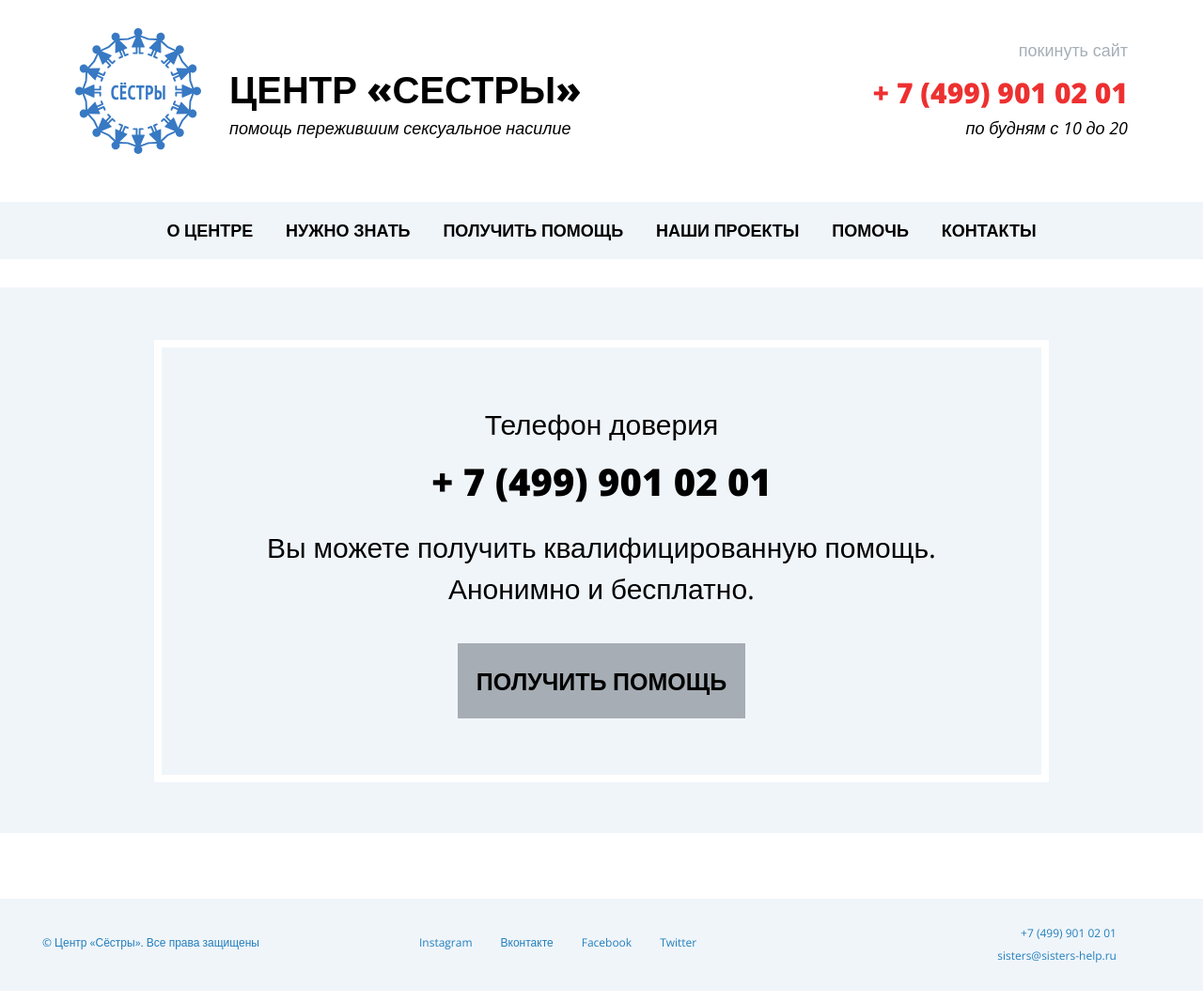
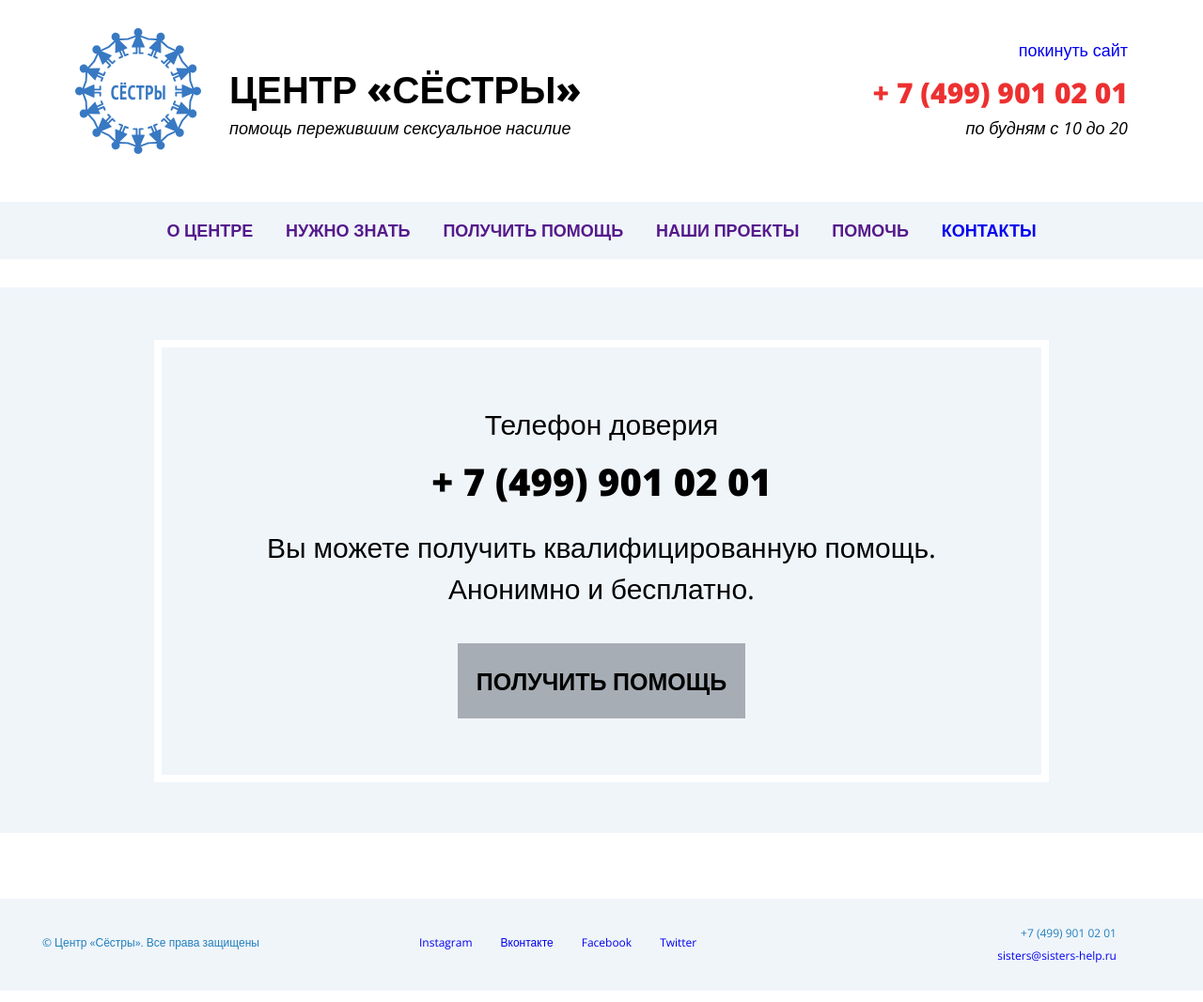
Before and after one commit to Nadjakoroleva/Website-Sisters, a plain HTML site: page index.html in a window 1280 px wide. Shown: the whole page at 94% size. Drawn offline with nearby package versions, Linux system fonts and the light colour scheme.

Commit message:
Update index.html

```diff
--- a/index.html
+++ b/index.html
@@ -7,7 +7,7 @@
   <link rel="stylesheet" href="normalise.css">
   <link rel="stylesheet" href="style.css">
   <link href="https://fonts.googleapis.com/css?family=Open+Sans:300i,300,400,700,800" rel="stylesheet">
-  <title>Центр «Сестры»</title>
+  <title>Центр «Сёстры»</title>
 </head>
 <body>
 <header class="main-header">
@@ -15,11 +15,11 @@
     <a href="#"><img src="images/logo.svg" width="134" height="134"></a>
   </div>
   <div class="name">
-    <h1>Центр «Сестры»</h1>
+    <h1>Центр «Сёстры»</h1>
       <p><em>помощь пережившим сексуальное насилие</em><p>
   </div>
   <div class="info">
-    <p class="gray">покинуть сайт</p>
+    <p class="gray"><a href="https://www.google.ru/">покинуть сайт</a></p>
     <a href="tel:+7 (499) 901 02 01" class="telephone">+ 7 (499) 901 02 01</a>
     <p class="schedule"><em>по будням с 10 до 20</em></p>
   </div>
@@ -27,12 +27,12 @@
 
 <nav>
   <ul class="main-nav">
-    <li>О Центре</li>
-    <li>Нужно знать</li>
-    <li>Получить помощь</li>
-    <li>Наши проекты</li>
-    <li class="sos">Помочь</li>
-    <li>Контакты</li>
+    <li><a href="">О Центре</a></li>
+    <li><a href="">Нужно знать</a></li>
+    <li><a href="">Получить помощь</a></li>
+    <li><a href="">Наши проекты</a></li>
+    <li class="sos"><a href="">Помочь</a></li>
+    <li><a href="contacts.html">Контакты</a></li>
   </ul>
 </nav>
 
@@ -52,14 +52,14 @@
   <ul class="footer">
     <li>&copy; Центр «Сёстры». Все права защищены</li>
     <div class="socialMedia">
-      <li>Instagram</li>
-      <li>Вконтакте</li>
-      <li>Facebook</li>
-      <li>Twitter</li>
+      <li><a href="https://www.instagram.com/sisters.help.ru/" target="_blank">Instagram</a></li>
+      <li><a href="https://vk.com/sistershelp1994" target="_blank">Вконтакте</a></li>
+      <li><a href="https://www.facebook.com/syostri1994" target="_blank">Facebook</a></li>
+      <li><a href="https://twitter.com/sistershelp" target="_blank">Twitter</a></li>
     </div>
     <div class="footerPhone">
       <li>+7 (499) 901 02 01</li>
-      <li>sisters@sisters-help.ru</li>
+      <li><a href="mailto:sisters@sisters-help.ru?Subject=Обратная%20связь" target="_top">sisters@sisters-help.ru</a></li>
     </div>
   </ul>
 </footer>
```
